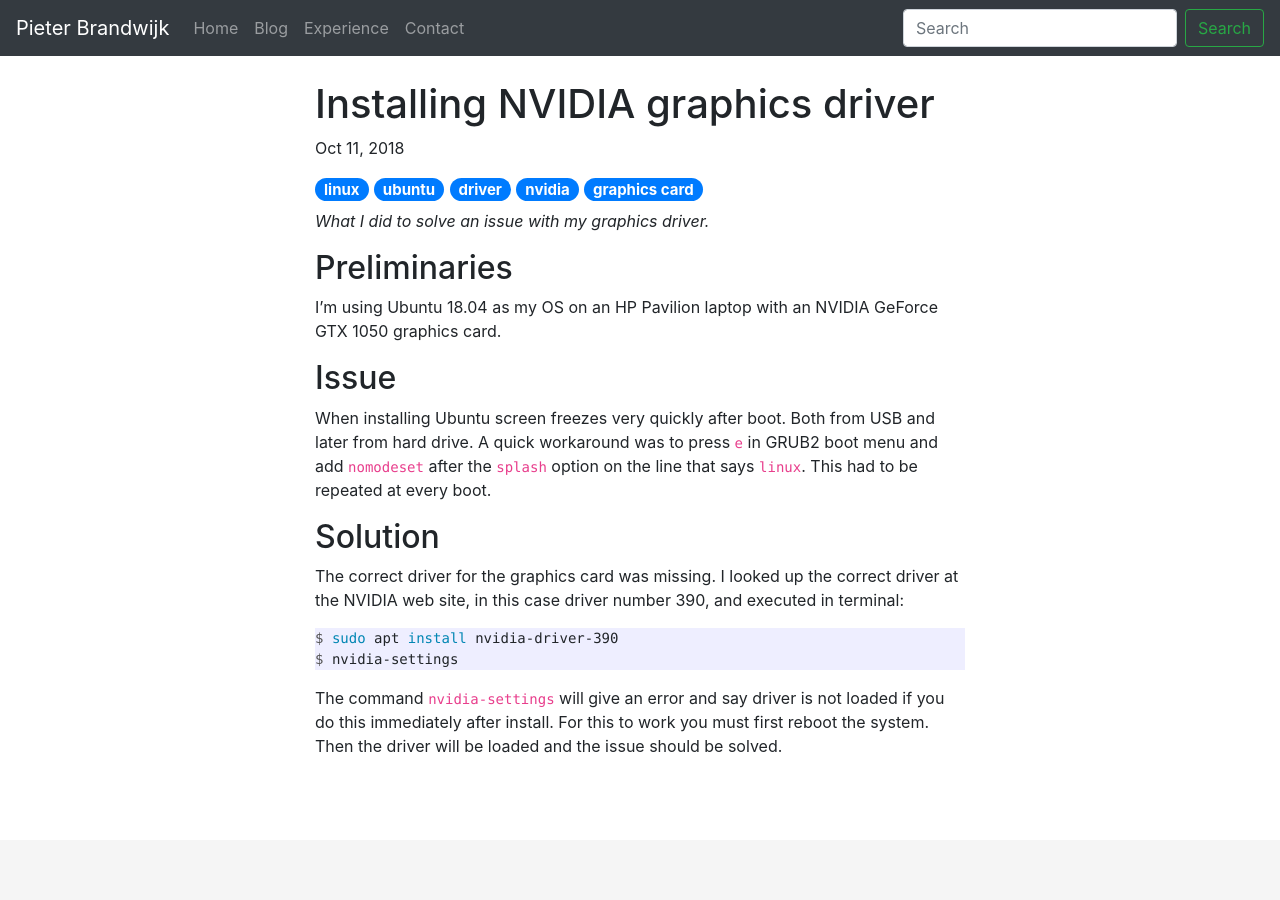
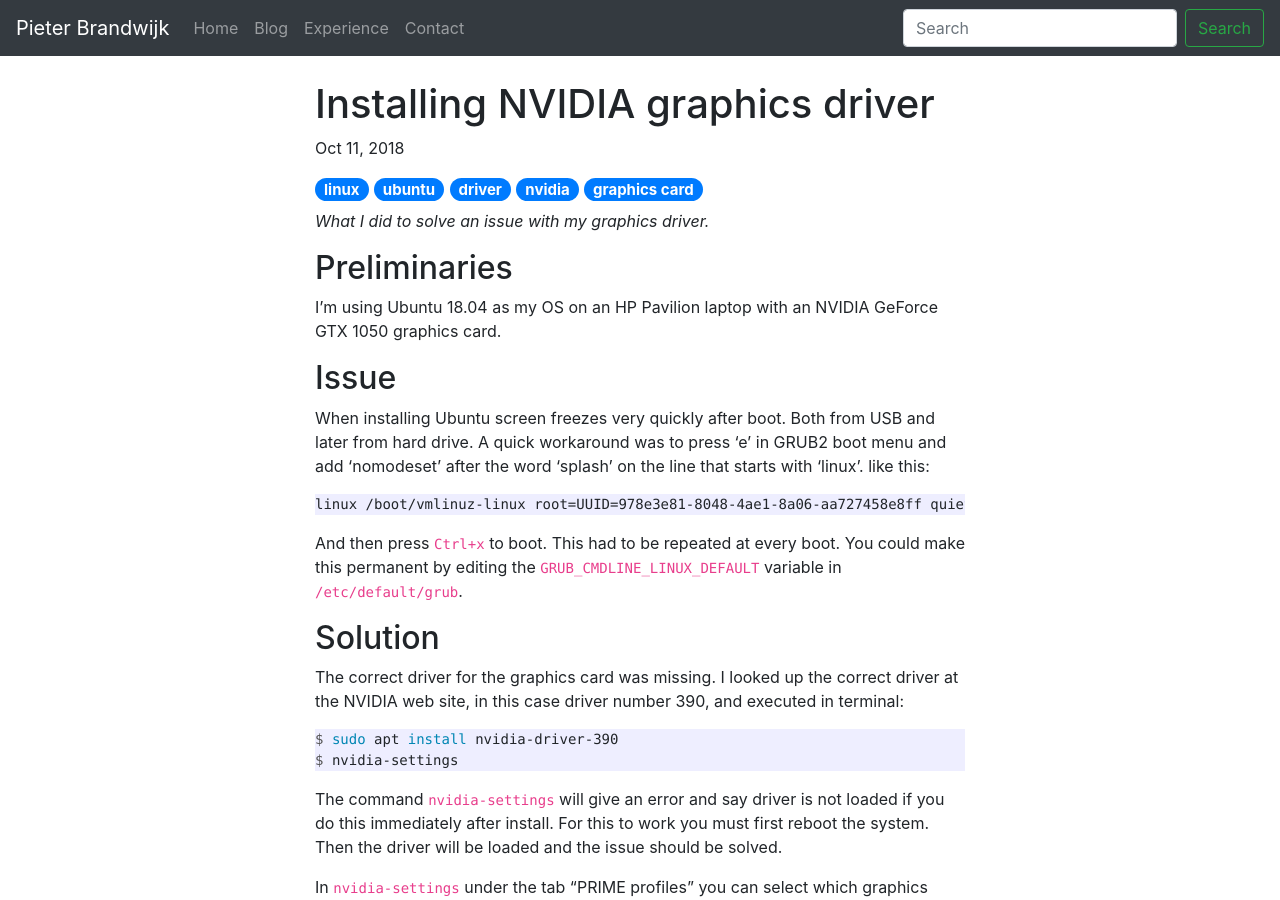
Before and after one commit to pbrandwijk/pbrandwijk.github.io, a Jekyll site: the page built from _posts/2018-10-11-installing-nvidia-graphics-driver.md, in a window 1280 px wide and 900 px high. Built offline with Jekyll 4.4.1, drawn with Linux system fonts in a browser that asks for light colours; nearby versions of some CDN libraries; comment, search, counter and statistics services are not loaded; some of the changed text lies outside the part shown.

Commit message:
Update post

````diff
--- a/_posts/2018-10-11-installing-nvidia-graphics-driver.md
+++ b/_posts/2018-10-11-installing-nvidia-graphics-driver.md
@@ -15,7 +15,11 @@ tags:
 I'm using Ubuntu 18.04 as my OS on an HP Pavilion laptop with an NVIDIA GeForce GTX 1050 graphics card.
 
 ## Issue
-When installing Ubuntu screen freezes very quickly after boot. Both from USB and later from hard drive. A quick workaround was to press `e` in GRUB2 boot menu and add `nomodeset` after the `splash` option on the line that says `linux`. This had to be repeated at every boot.
+When installing Ubuntu screen freezes very quickly after boot. Both from USB and later from hard drive. A quick workaround was to press 'e' in GRUB2 boot menu and add 'nomodeset' after the word 'splash' on the line that starts with 'linux'. like this:
+```
+linux /boot/vmlinuz-linux root=UUID=978e3e81-8048-4ae1-8a06-aa727458e8ff quiet splash nomodeset
+```
+And then press `Ctrl+x` to boot. This had to be repeated at every boot. You could make this permanent by editing the `GRUB_CMDLINE_LINUX_DEFAULT` variable in `/etc/default/grub`.
 
 ## Solution
 The correct driver for the graphics card was missing. I looked up the correct driver at the NVIDIA web site, in this case driver number 390, and executed in terminal:
@@ -25,3 +29,5 @@ $ nvidia-settings
 ```
 
 The command `nvidia-settings` will give an error and say driver is not loaded if you do this immediately after install. For this to work you must first reboot the system. Then the driver will be loaded and the issue should be solved.
+
+In `nvidia-settings` under the tab "PRIME profiles" you can select which graphics card to use. If you don't need the performance of your NVIDIA card you can change to another that consumes less power.
````
